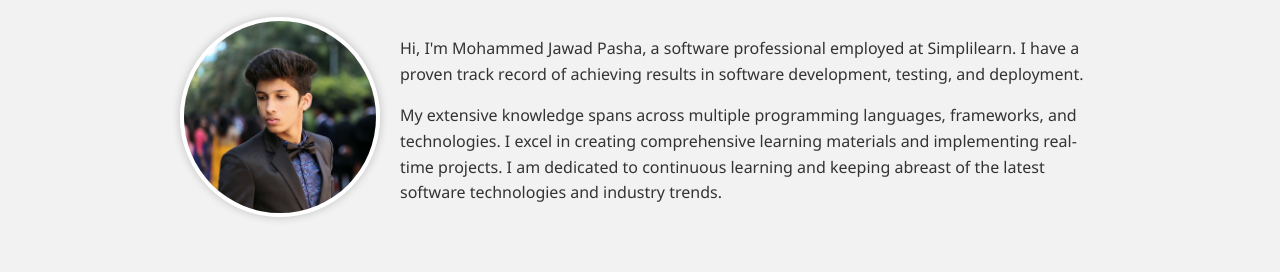
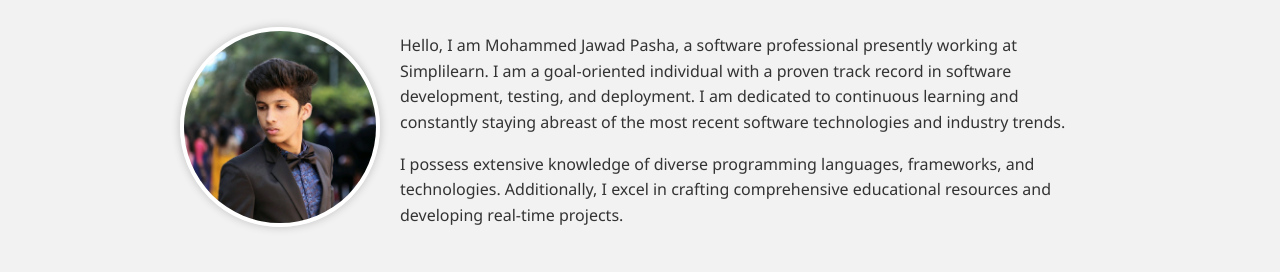
Before and after one commit to mdjawad0/myportfolio, a plain HTML site: page index.html in a window 1280 px wide. Shown: the part 267-539 px from the top of the page. Drawn offline with Linux system fonts and the light colour scheme.

Commit message:
Update index.html

```diff
--- a/index.html
+++ b/index.html
@@ -34,10 +34,10 @@
                 </div>
                 <div class="about-text">
                     <p>
-                        Hi, I'm Mohammed Jawad Pasha, a software professional employed at Simplilearn. I have a proven track record of achieving results in software development, testing, and deployment.
+                        Hello, I am Mohammed Jawad Pasha, a software professional presently working at Simplilearn. I am a goal-oriented individual with a proven track record in software development, testing, and deployment. I am dedicated to continuous learning and constantly staying abreast of the most recent software technologies and industry trends.
                     </p>
                     <p>
-                        My extensive knowledge spans across multiple programming languages, frameworks, and technologies. I excel in creating comprehensive learning materials and implementing real-time projects. I am dedicated to continuous learning and keeping abreast of the latest software technologies and industry trends.
+                        I possess extensive knowledge of diverse programming languages, frameworks, and technologies. Additionally, I excel in crafting comprehensive educational resources and developing real-time projects.
                     </p>
                 </div>
             </div>
```
